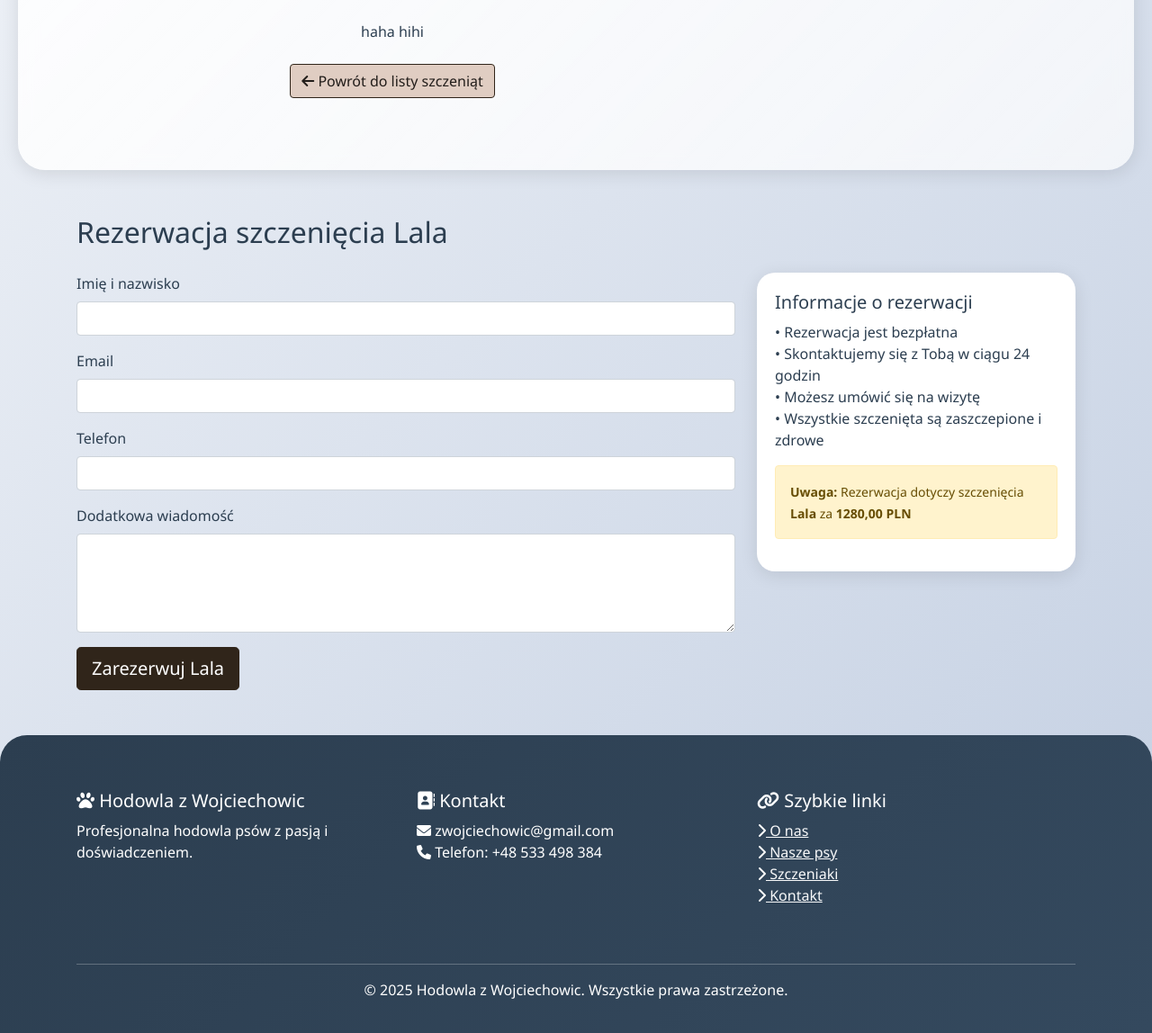
After one commit to zwojciechowic/zwojciechowic, a Django app: page /pl/szczeniaki/1/ in a window 1280 px wide. The commit adds this page. Shown: the part 636-1784 px from the top of the page at 90% size. Run offline with Django 4.2, Linux system fonts and the light colour scheme; data comes from the database, SQL or seed files in the repository.

Commit message:
szczeniaki rezerwacje hotel

```diff
--- a/main/forms.py
+++ b/main/forms.py
@@ -7,6 +7,18 @@ class ReservationForm(forms.ModelForm):
         fields = ['puppy', 'customer_name', 'customer_email', 'customer_phone', 'message']
         widgets = {
             'puppy': forms.Select(attrs={'class': 'form-control'}),
+            'customer_name': forms.TextInput(attrs={'class': 'form-control'}),
+            'customer_email': forms.EmailInput(attrs={'class': 'form-control'}),
+            'customer_phone': forms.TextInput(attrs={'class': 'form-control'}),
+            'message': forms.Textarea(attrs={'class': 'form-control', 'rows': 4}),
+        }
+
+class PuppyReservationForm(forms.ModelForm):
+    """Formularz rezerwacji dla konkretnego szczenięcia (bez wyboru szczenięcia)"""
+    class Meta:
+        model = Reservation
+        fields = ['customer_name', 'customer_email', 'customer_phone', 'message']
+        widgets = {
             'customer_name': forms.TextInput(attrs={'class': 'form-control'}),
             'customer_email': forms.EmailInput(attrs={'class': 'form-control'}),
             'customer_phone': forms.TextInput(attrs={'class': 'form-control'}),
--- a/main/models.py
+++ b/main/models.py
@@ -60,6 +60,10 @@ class Puppy(models.Model):
         ordering = ['-birth_date']
         verbose_name = 'Szczeniak'
         verbose_name_plural = 'Szczeniaki'
+
+    def get_absolute_url(self):
+        from django.urls import reverse
+        return reverse('puppy_detail', kwargs={'pk': self.pk})
 
     def __str__(self):
         return f"{self.name} - {self.get_gender_display()}"
--- a/main/urls.py
+++ b/main/urls.py
@@ -9,6 +9,8 @@ urlpatterns = [
     path(_('nasze-psy/'), views.dogs, name='dogs'),
     path(_('nasze-psy/<int:pk>/'), views.dog_detail, name='dog_detail'),
     path(_('szczeniaki/'), views.puppies, name='puppies'),
+    path(_('szczeniaki/<int:pk>/'), views.puppy_detail, name='puppy_detail'),
     path(_('rezerwacje/'), views.reservations, name='reservations'),
     path(_('kontakt/'), views.contact_view, name='contact'),
+    path(_('hotel/'), views.hotel, name='hotel'),
 ]
--- a/main/views.py
+++ b/main/views.py
@@ -4,7 +4,7 @@ from django.core.mail import EmailMessage
 from django.conf import settings
 from django.core.paginator import Paginator
 from .models import BlogPost, Dog, Puppy, Reservation, ContactMessage, AboutPage
-from .forms import ReservationForm, ContactForm
+from .forms import ReservationForm, ContactForm, PuppyReservationForm
 
 def home(request):
     """Strona główna z blogami"""
@@ -56,6 +56,26 @@ def puppies(request):
         'puppies': available_puppies,
         'favicon': 'logo/puppy-logo.ico',
         'favicon_png': 'logo/puppy-logo.png'
+    })
+
+def puppy_detail(request, pk):
+    """Szczegółowa strona szczenięcia z formularzem rezerwacji"""
+    puppy = get_object_or_404(Puppy, pk=pk)
+
+    if request.method == 'POST' and puppy.is_available:
+        form = PuppyReservationForm(request.POST)
+        if form.is_valid():
+            reservation = form.save(commit=False)
+            reservation.puppy = puppy
+            reservation.save()
+            messages.success(request, f'Rezerwacja szczenięcia {puppy.name} została wysłana pomyślnie!')
+            return redirect('puppy_detail', pk=puppy.pk)
+    else:
+        form = PuppyReservationForm()
+
+    return render(request, 'puppy_detail.html', {
+        'puppy': puppy,
+        'form': form
     })
 
 def reservations(request):
@@ -137,3 +157,7 @@ def admin_dashboard_context(request):
             'about_exists': AboutPage.objects.exists(),
         }
     return {}
+
+def hotel(request):
+    """Strona hotelu - już wkrótce"""
+    return render(request, 'hotel.html')
--- a/templates/base.html
+++ b/templates/base.html
@@ -73,9 +73,9 @@
                 <span>{% trans "Szczeniaki" %}</span>
             </a>
 
-            <a href="{% url 'reservations' %}" class="mobile-nav-link">
-                <i class="fas fa-calendar-check"></i>
-                <span>{% trans "Rezerwacje" %}</span>
+            <a href="{% url 'hotel' %}" class="mobile-nav-link">
+                <i class="fas fa-hotel"></i>
+                <span>{% trans "Hotel" %}</span>
             </a>
 
             <a href="{% url 'contact' %}" class="mobile-nav-link">
@@ -140,9 +140,9 @@
                 </div>
 
                 <div class="nav-item-modern">
-                    <a href="{% url 'reservations' %}" class="nav-link-modern">
-                        <i class="fas fa-calendar-check"></i>
-                        <span class="nav-text">{% trans "Rezerwacje" %}</span>
+                    <a href="{% url 'hotel' %}" class="nav-link-modern">
+                        <i class="fas fa-hotel"></i>
+                        <span class="nav-text">{% trans "Hotel" %}</span>
                     </a>
                 </div>
 
--- a/templates/puppies.html
+++ b/templates/puppies.html
@@ -44,7 +44,7 @@
                     {% endif %}
 
                     <p class="card-text">{{ puppy.description|truncatewords:15 }}</p>
-                    <a href="{% url 'reservations' %}" class="btn btn-primary">Zarezerwuj</a>
+                    <a href="{% url 'puppy_detail' puppy.pk %}" class="btn btn-primary">Zobacz szczegóły</a>
                 </div>
             </div>
         </div>
--- /dev/null
+++ b/templates/puppy_detail.html
@@ -0,0 +1,118 @@
+{% extends 'base.html' %}
+
+{% block title %}{{ puppy.name }} - Hodowla z Wojciechowic{% endblock %}
+
+{% block content %}
+<div class="hero-section">
+    <div class="row">
+        <div class="col-lg-8">
+            <h1 class="display-4">{{ puppy.name }}</h1>
+            <p class="text-muted">{{ puppy.get_gender_display }} | {{ puppy.birth_date|date:"d.m.Y" }}</p>
+
+            {% if puppy.photo %}
+            <img src="{{ puppy.photo.url }}" alt="{{ puppy.name }}" class="img-fluid mb-4 rounded">
+            {% endif %}
+
+            <div class="content">
+                {{ puppy.description|linebreaks }}
+            </div>
+
+            <div class="mt-4">
+                <a href="{% url 'puppies' %}" class="btn btn-outline-primary">
+                    <i class="fas fa-arrow-left"></i> Powrót do listy szczeniąt
+                </a>
+            </div>
+        </div>
+        <div class="col-lg-4">
+            <div class="card">
+                <div class="card-body">
+                    <h5 class="card-title">Informacje o szczenięciu</h5>
+                    <p class="card-text">
+                        <strong>Płeć:</strong> {{ puppy.get_gender_display }}<br>
+                        <strong>Data urodzenia:</strong> {{ puppy.birth_date|date:"d.m.Y" }}<br>
+                        <strong>Wiek:</strong> {{ puppy.birth_date|timesince }}<br>
+                        <strong>Matka:</strong> {{ puppy.mother.name }}<br>
+                        <strong>Ojciec:</strong> {{ puppy.father.name }}<br>
+                        <strong>Cena:</strong> {{ puppy.price }} PLN
+                    </p>
+
+                    {% if puppy.certificate %}
+                    <div class="alert alert-success">
+                        <i class="fas fa-certificate"></i> Szczenię posiada certyfikat
+                    </div>
+
+                    <div class="certificate-container mb-3">
+                        <img src="{{ puppy.certificate.url }}" alt="Certyfikat {{ puppy.name }}" class="img-fluid rounded border" style="max-width: 100%;">
+                    </div>
+                    {% endif %}
+
+                    {% if puppy.is_available %}
+                    <div class="alert alert-info">
+                        <i class="fas fa-info-circle"></i> Szczenię jest dostępne do rezerwacji
+                    </div>
+                    {% else %}
+                    <div class="alert alert-warning">
+                        <i class="fas fa-exclamation-triangle"></i> Szczenię zostało już zarezerwowane
+                    </div>
+                    {% endif %}
+                </div>
+            </div>
+        </div>
+    </div>
+</div>
+
+<!-- Sekcja rezerwacji -->
+{% if puppy.is_available %}
+<div class="container my-5">
+    <div class="row">
+        <div class="col-12">
+            <h2 class="mb-4">Rezerwacja szczenięcia {{ puppy.name }}</h2>
+        </div>
+    </div>
+
+    <div class="row">
+        <div class="col-lg-8">
+            <form method="post">
+                {% csrf_token %}
+                <input type="hidden" name="puppy" value="{{ puppy.id }}">
+
+                <div class="mb-3">
+                    <label for="{{ form.customer_name.id_for_label }}" class="form-label">Imię i nazwisko</label>
+                    {{ form.customer_name }}
+                </div>
+                <div class="mb-3">
+                    <label for="{{ form.customer_email.id_for_label }}" class="form-label">Email</label>
+                    {{ form.customer_email }}
+                </div>
+                <div class="mb-3">
+                    <label for="{{ form.customer_phone.id_for_label }}" class="form-label">Telefon</label>
+                    {{ form.customer_phone }}
+                </div>
+                <div class="mb-3">
+                    <label for="{{ form.message.id_for_label }}" class="form-label">Dodatkowa wiadomość</label>
+                    {{ form.message }}
+                </div>
+                <button type="submit" class="btn btn-primary btn-lg">Zarezerwuj {{ puppy.name }}</button>
+            </form>
+        </div>
+        <div class="col-lg-4">
+            <div class="card">
+                <div class="card-body">
+                    <h5 class="card-title">Informacje o rezerwacji</h5>
+                    <p class="card-text">
+                        • Rezerwacja jest bezpłatna<br>
+                        • Skontaktujemy się z Tobą w ciągu 24 godzin<br>
+                        • Możesz umówić się na wizytę<br>
+                        • Wszystkie szczenięta są zaszczepione i zdrowe
+                    </p>
+
+                    <div class="alert alert-warning mt-3">
+                        <small><strong>Uwaga:</strong> Rezerwacja dotyczy szczenięcia <strong>{{ puppy.name }}</strong> za <strong>{{ puppy.price }} PLN</strong></small>
+                    </div>
+                </div>
+            </div>
+        </div>
+    </div>
+</div>
+{% endif %}
+{% endblock %}
```
Also changed, not shown: templates/hotel.html (added, +147 -0 lines).
